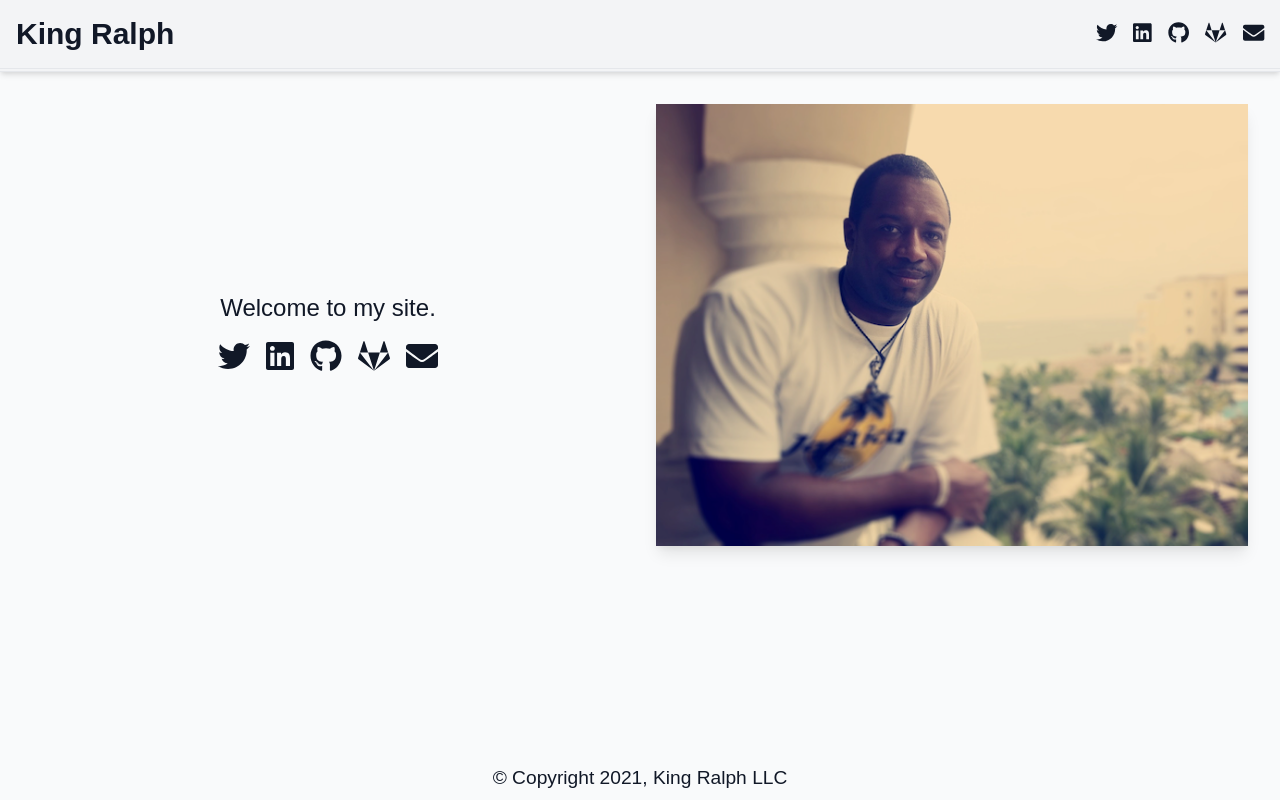
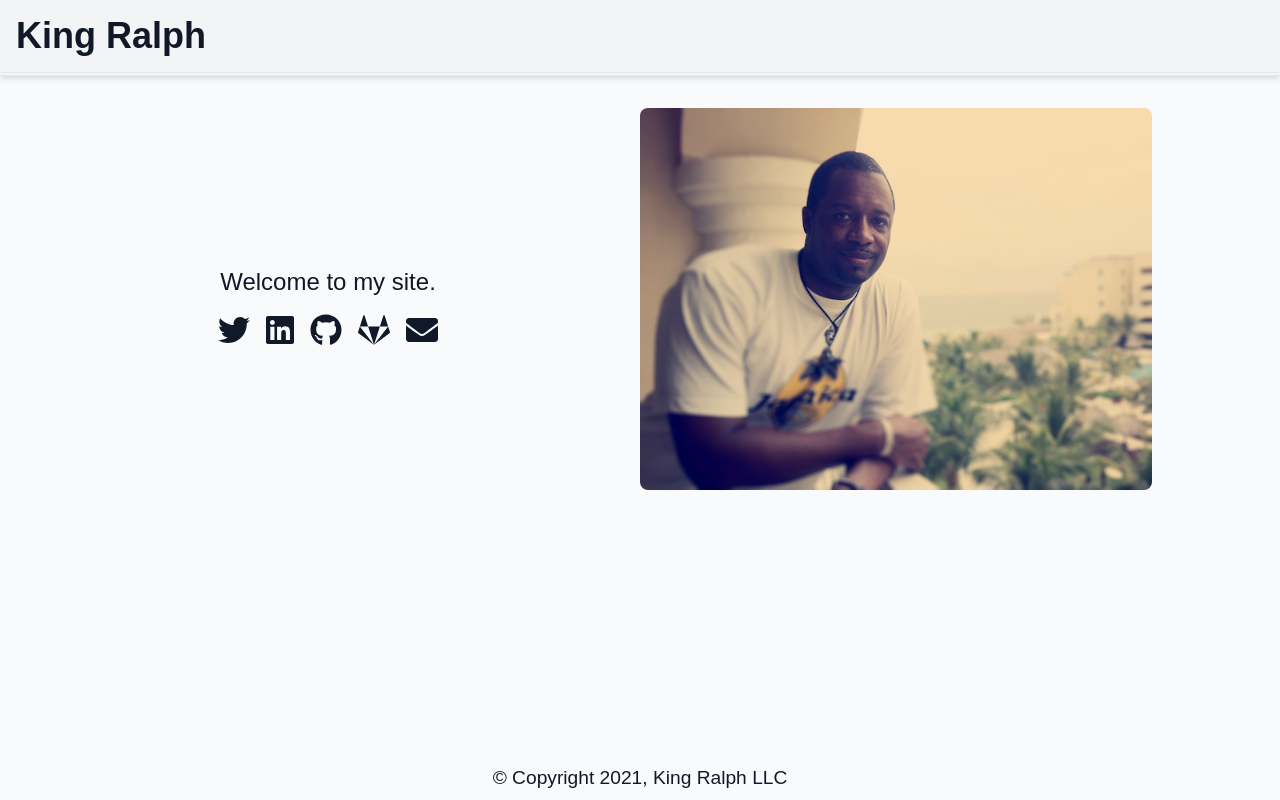
Before and after one commit to kingralph33/kingralph-dev, a Next.js app: page / in a window 1280 px wide. Built offline with nearby package versions, Linux system fonts and the light colour scheme; a web font is replaced by a local one.

Commit message:
Update to homepage image and social icons

```diff
--- a/components/navbar.js
+++ b/components/navbar.js
@@ -7,24 +7,24 @@ export default function NavBar(){
             <div className="flex flex-col md:flex-row md:space-x-4 space-y-2 md:space-y-0 items-center md:justify-between">
                 <div className="">
                     <Link href="/">
-                        <a className="text-base md:text-3xl text-gray-900 dark:text-gray-100 font-black hover:text-indigo-400 dark:hover:text-gray-600">King Ralph</a>
+                        <a className="text-3xl md:text-4xl text-gray-900 dark:text-gray-100 font-black hover:text-indigo-400 dark:hover:text-gray-600">King Ralph</a>
                     </Link>
                 </div>
-                <div className="space-x-4">
-                    <Link href="https://twitter.com/KingRalph33">
-                        <a target="_blank" rel="noreferrer"><FontAwesomeIcon className="text-gray-900 dark:text-gray-100 hover:text-indigo-400 dark:hover:text-gray-600" icon={['fab', 'twitter']} size="lg" /></a>
-                    </Link>
+                <div className="space-x-4 hidden">
                     <Link href="https://www.linkedin.com/in/ralphkingjr/">
-                        <a target="_blank" rel="noreferrer"><FontAwesomeIcon className="text-gray-900 dark:text-gray-100  hover:text-indigo-400 dark:hover:text-gray-600" icon={['fab', 'linkedin']} size="lg" /></a>
+                        <a target="_blank" rel="noreferrer"><FontAwesomeIcon className="social-icons" icon={['fab', 'linkedin']} size="lg" /></a>
                     </Link>
                     <Link href="https://github.com/kingralph33">
-                        <a target="_blank" rel="noreferrer"><FontAwesomeIcon className="text-gray-900 dark:text-gray-100 hover:text-indigo-400 dark:hover:text-gray-600" icon={['fab', 'github']} size="lg" /></a>
+                        <a target="_blank" rel="noreferrer"><FontAwesomeIcon className="social-icons" icon={['fab', 'github']} size="lg" /></a>
                     </Link>
                     <Link href="https://gitlab.com/kingralph33">
-                        <a target="_blank" rel="noreferrer"><FontAwesomeIcon className="text-gray-900 dark:text-gray-100 hover:text-indigo-500 dark:hover:text-gray-600" icon={['fab', 'gitlab']} size="lg" /></a>
+                        <a target="_blank" rel="noreferrer"><FontAwesomeIcon className="social-icons" icon={['fab', 'gitlab']} size="lg" /></a>
+                    </Link>
+                    <Link href="https://twitter.com/KingRalph33">
+                        <a target="_blank" rel="noreferrer"><FontAwesomeIcon className="social-icons" icon={['fab', 'twitter']} size="lg" /></a>
                     </Link>
                     <Link href="mailto:ralph@kingralph.dev">
-                        <a target="_blank" rel="noreferrer"><FontAwesomeIcon className="text-gray-900 dark:text-gray-100 hover:text-indigo-400 dark:hover:text-gray-600" icon="envelope"  size="lg" /></a>
+                        <a target="_blank" rel="noreferrer"><FontAwesomeIcon className="social-icons" icon="envelope"  size="lg" /></a>
                     </Link>
                 </div>
             </div>
--- a/pages/index.js
+++ b/pages/index.js
@@ -1,5 +1,6 @@
 import Head from 'next/head'
 import Link from 'next/link'
+import Image from 'next/image'
 import {siteTitle} from '../components/layout'
 import { FontAwesomeIcon } from "@fortawesome/react-fontawesome";
 
@@ -10,30 +11,36 @@ export default function Home() {
         <title>{siteTitle}</title>
       </Head>
       <section className="md:grid md:grid-cols-2 items-center space-y-4 dark:text-gray-200">
-        <div className="order-last px-4">
-          <img
-            src="/images/profile.png"
-            className="shadow-lg max-w-full h-auto align-middle border-none"
-            alt="Picture of Ralph King Jr"
+        <div className="order-last max-w-screen-sm md:max-w-lg h-auto">
+          <Image
+            alt={`Picture of Ralph King Jr`}
+            src={`/images/profile.png`}
+            className={`rounded-lg`}
+            width={640}
+            height={478}
+            layout={`responsive`}
+            objectFit={`cover`}
+            quality={100}
+            priority
           />
         </div>
         <div className="text-center space-y-4">
           <h2 className="text-2xl text-gray-900 dark:text-gray-100">Welcome to my site.</h2>
           <div className="space-x-4">
                 <Link href="https://twitter.com/KingRalph33">
-                    <a target="_blank" rel="noreferrer"><FontAwesomeIcon className="text-gray-900 dark:text-gray-100 hover:text-indigo-600 dark:hover:text-gray-600" icon={['fab', 'twitter']} size="2x" /></a>
+                    <a target="_blank" rel="noreferrer"><FontAwesomeIcon className="social-icons" icon={['fab', 'twitter']} size="2x" /></a>
                 </Link>
                 <Link href="https://www.linkedin.com/in/ralphkingjr/">
-                    <a target="_blank" rel="noreferrer"><FontAwesomeIcon className="text-gray-900 dark:text-gray-100 hover:text-indigo-600 dark:hover:text-gray-600" icon={['fab', 'linkedin']} size="2x" /></a>
+                    <a target="_blank" rel="noreferrer"><FontAwesomeIcon className="social-icons" icon={['fab', 'linkedin']} size="2x" /></a>
                 </Link>
                 <Link href="https://github.com/kingralph33">
-                    <a target="_blank" rel="noreferrer"><FontAwesomeIcon className="text-gray-900 dark:text-gray-100 hover:text-indigo-600 dark:hover:text-gray-600" icon={['fab', 'github']} size="2x" /></a>
+                    <a target="_blank" rel="noreferrer"><FontAwesomeIcon className="social-icons" icon={['fab', 'github']} size="2x" /></a>
                 </Link>
                 <Link href="https://gitlab.com/kingralph33">
-                    <a target="_blank" rel="noreferrer"><FontAwesomeIcon className="text-gray-900 dark:text-gray-100 hover:text-indigo-600 dark:hover:text-gray-600" icon={['fab', 'gitlab']} size="2x" /></a>
+                    <a target="_blank" rel="noreferrer"><FontAwesomeIcon className="social-icons" icon={['fab', 'gitlab']} size="2x" /></a>
                 </Link>
                 <Link href="mailto:ralph@kingralph.dev">
-                    <a target="_blank" rel="noreferrer"><FontAwesomeIcon className="text-gray-900 dark:text-gray-100 hover:text-indigo-600 dark:hover:text-gray-600" icon="envelope" size="2x" /></a>
+                    <a target="_blank" rel="noreferrer"><FontAwesomeIcon className="social-icons" icon="envelope" size="2x" /></a>
                 </Link>
             </div>
         </div>
--- a/styles/globals.css
+++ b/styles/globals.css
@@ -1,4 +1,10 @@
 /* ./styles/globals.css */
 @tailwind base;
 @tailwind components;
+
+.social-icons {
+    @apply text-gray-900 dark:text-gray-100 hover:text-indigo-400 dark:hover:text-gray-600;
+}
+
+
 @tailwind utilities;
```
